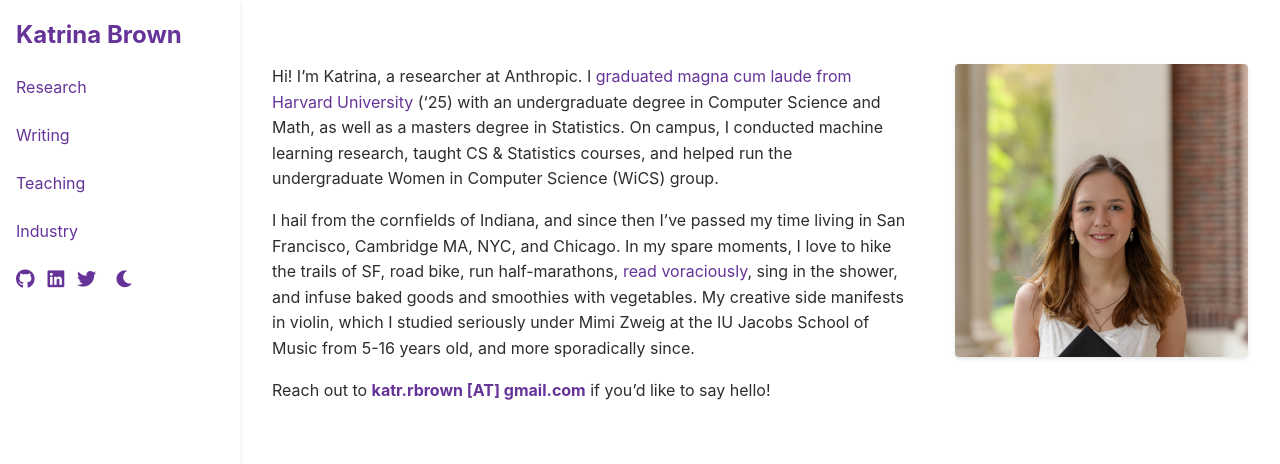
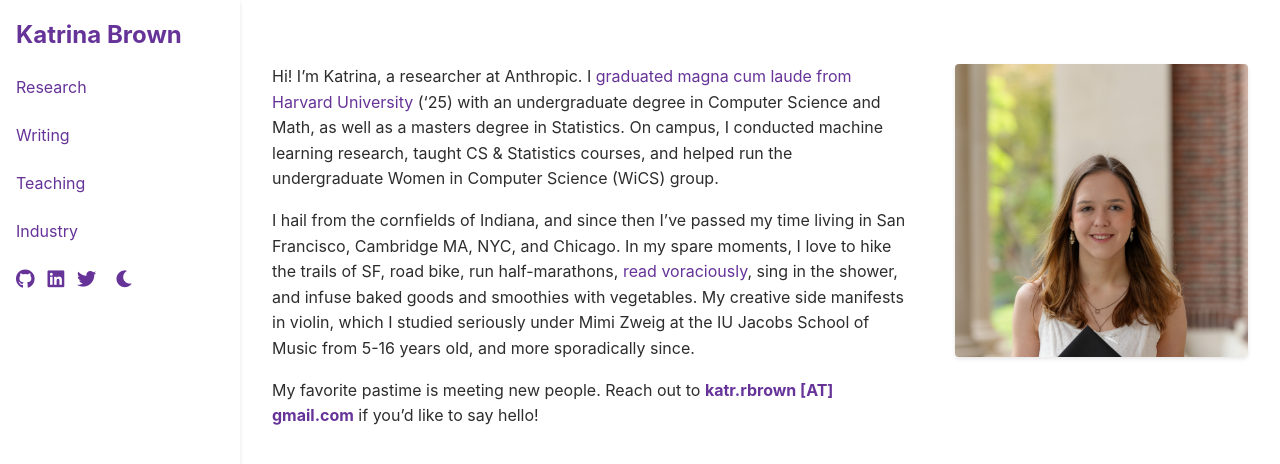
Before and after one commit to brownkat6/katrinarbrown, a Jekyll site: the page built from docs/index.md, in a window 1280 px wide. Shown: the top 464 px of the page. Built offline with Jekyll 4.4.1, drawn with Linux system fonts in a browser that asks for light colours.

Commit message:
update X

```diff
--- a/docs/index.md
+++ b/docs/index.md
@@ -11,6 +11,7 @@
 
 I hail from the cornfields of Indiana, and since then I've passed my time living in San Francisco, Cambridge MA, NYC, and Chicago. In my spare moments, I love to hike the trails of SF, road bike, run half-marathons, [read voraciously]({{ '/reading' | relative_url }}), sing in the shower, and infuse baked goods and smoothies with vegetables. My creative side manifests in violin, which I studied seriously under Mimi Zweig at the IU Jacobs School of Music from 5-16 years old, and more sporadically since.
 
+My favorite pastime is meeting new people.
 Reach out to **katr.rbrown [AT] gmail.com** if you'd like to say hello!
 {% endcapture %}
 {{ my_content | markdownify }}
```
